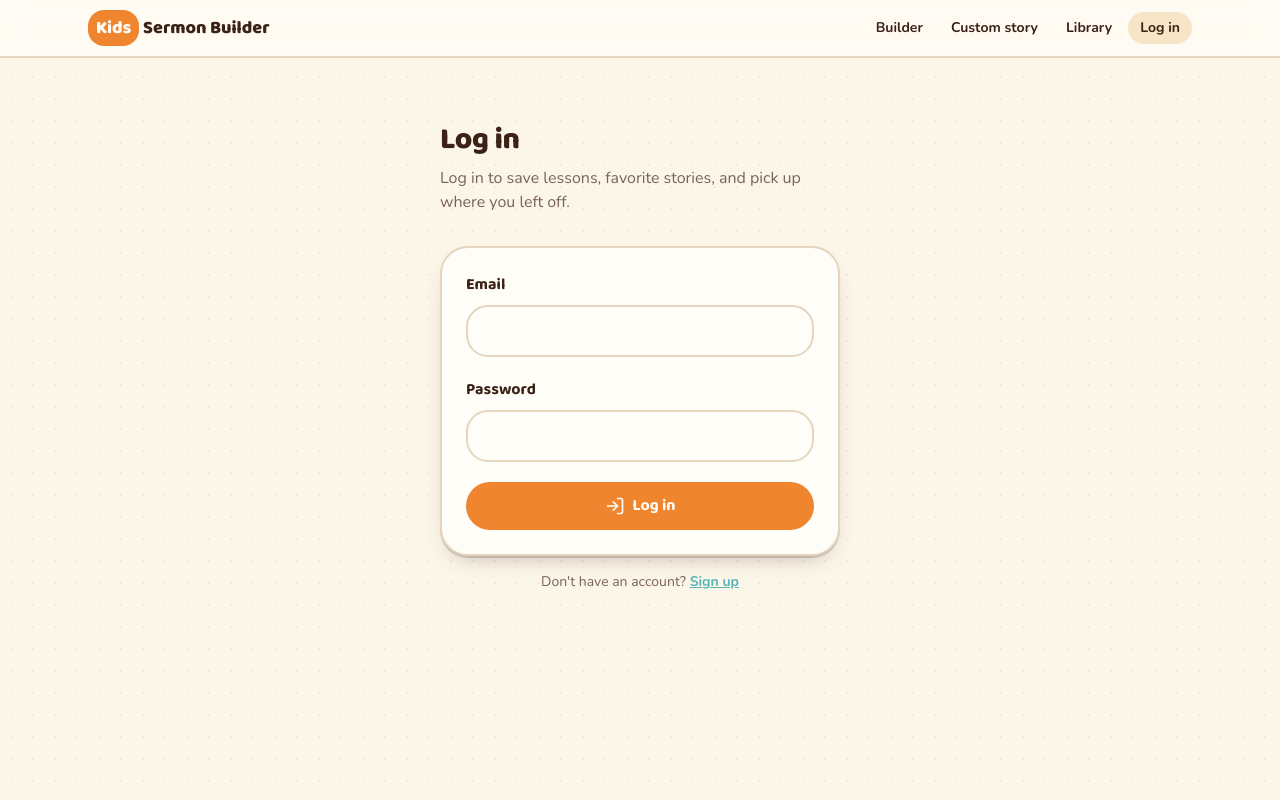
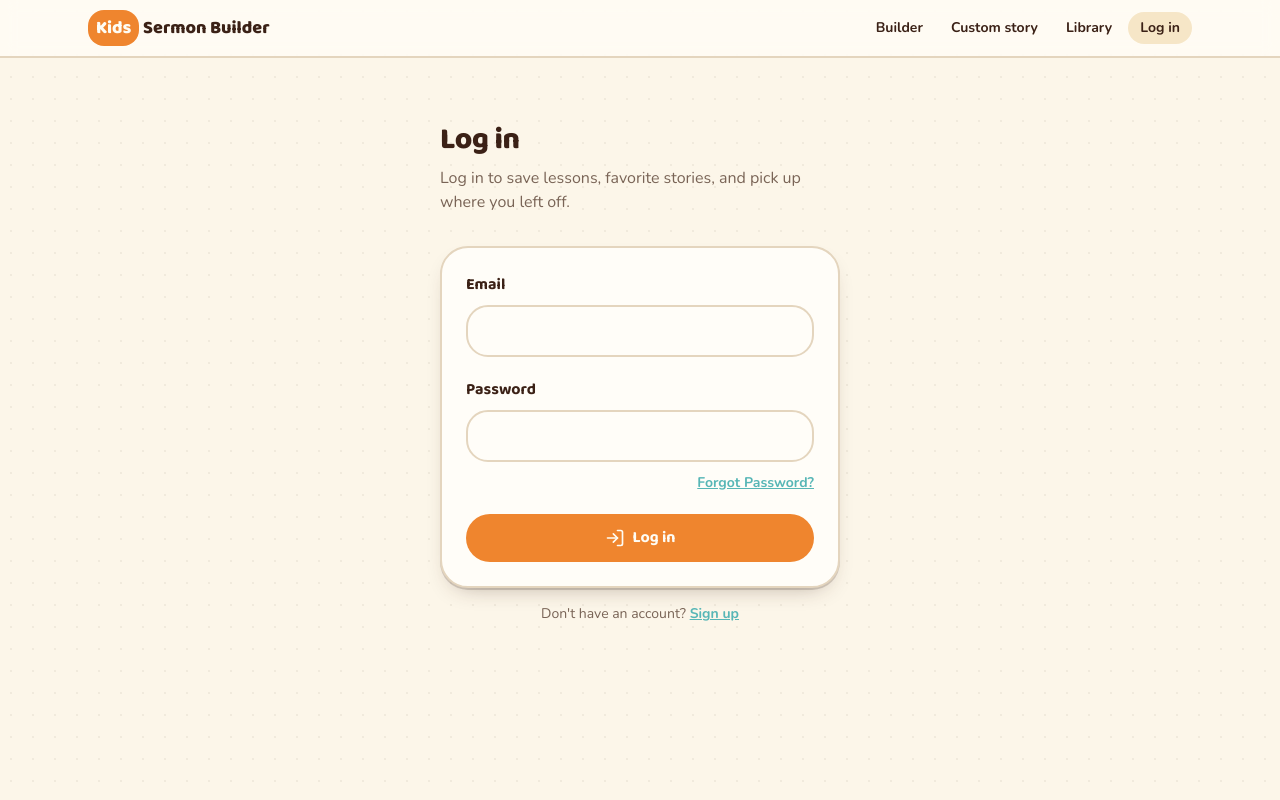
Before and after one commit to developers-gem/Kids_Sermon_Builder, a React (Vite) app in the folder apps/web/: page /login in a window 1280 px wide. Built offline with nearby package versions, Linux system fonts and the light colour scheme; no server answers; what @ksb/constants would draw is missing.

Commit message:
resetpassord functionality added

```diff
--- a/apps/web/src/App.tsx
+++ b/apps/web/src/App.tsx
@@ -24,6 +24,7 @@ export function App() {
         <Route path="/login" element={<LoginPage />} />
         <Route path="/register" element={<RegisterPage />} />
         <Route path="/shared/:token" element={<SharedLessonPage />} />
+        {/* <Route path="/reset-password" element={<ResetPasswordPage />} /> */}
         <Route element={<ProtectedRoute />}>
           <Route path="/my-lessons" element={<MyLessonsPage />} />
           <Route path="/lesson/:id" element={<LessonDetailPage />} />
--- a/apps/web/src/pages/LoginPage.tsx
+++ b/apps/web/src/pages/LoginPage.tsx
@@ -29,6 +29,7 @@ export function LoginPage() {
     }
   };
 
+
   return (
     <main className="mx-auto max-w-md px-4 pb-20 pt-16 sm:px-6">
       <h1 className="text-3xl font-extrabold">Log in</h1>
@@ -58,6 +59,7 @@ export function LoginPage() {
             autoComplete="current-password"
             className="mt-2 w-full rounded-xl border-2 border-border bg-card px-4 py-3 outline-none focus:border-primary"
           />
+          <div className="mt-2 text-right"> <Link to="/reset-password" className="text-sm font-bold text-accent underline hover:opacity-80" > Forgot Password? </Link> </div>
         </label>
 
         {error && (
@@ -74,6 +76,7 @@ export function LoginPage() {
           {loading ? <Loader2 className="h-5 w-5 animate-spin" /> : <LogIn className="h-5 w-5" />}
           {loading ? "Logging in…" : "Log in"}
         </button>
+
       </form>
 
       <p className="mt-4 text-center text-sm text-muted-foreground">
```
Also changed, not shown: 1 other file (tests, documents, lock files or other folders).
